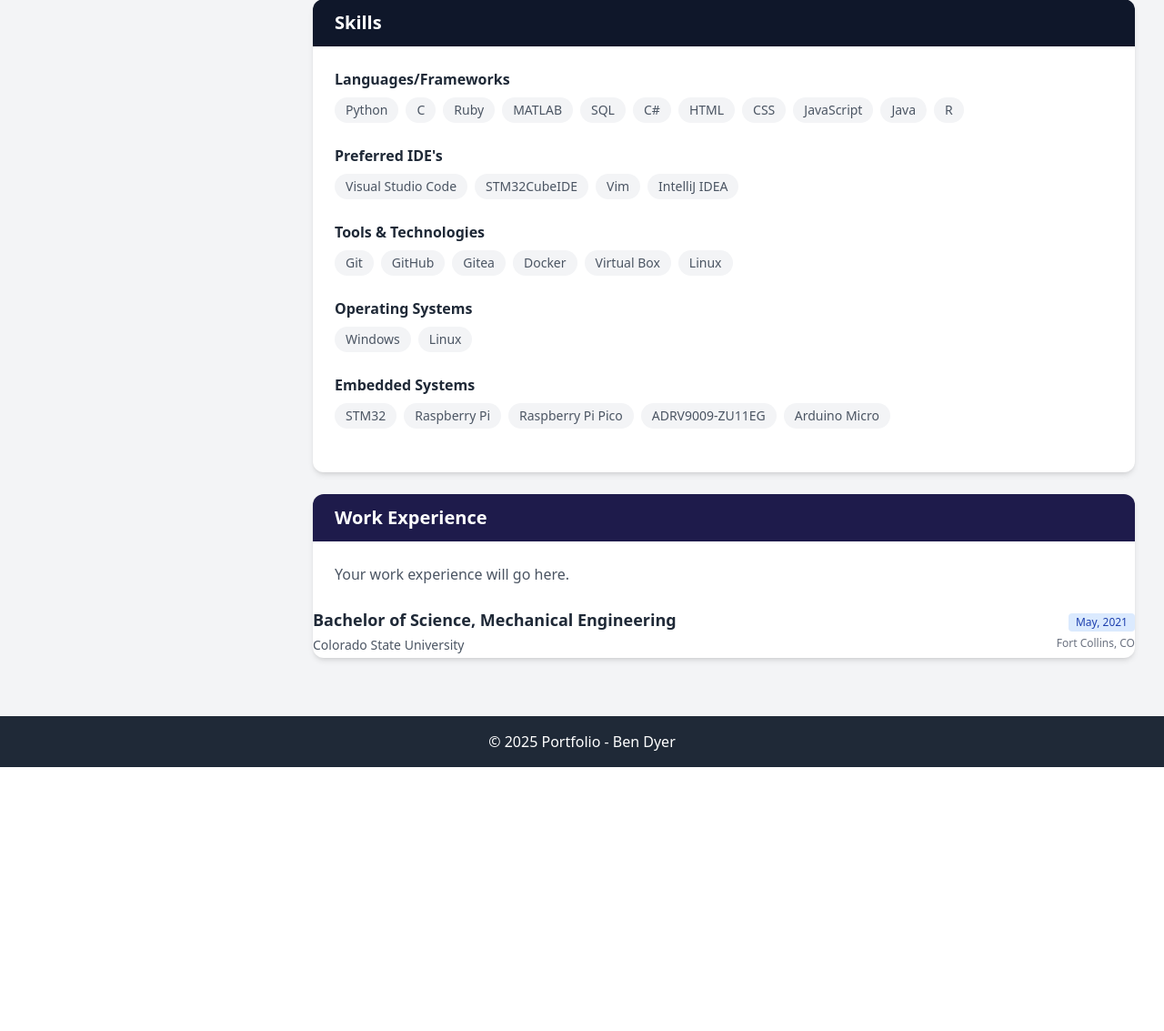
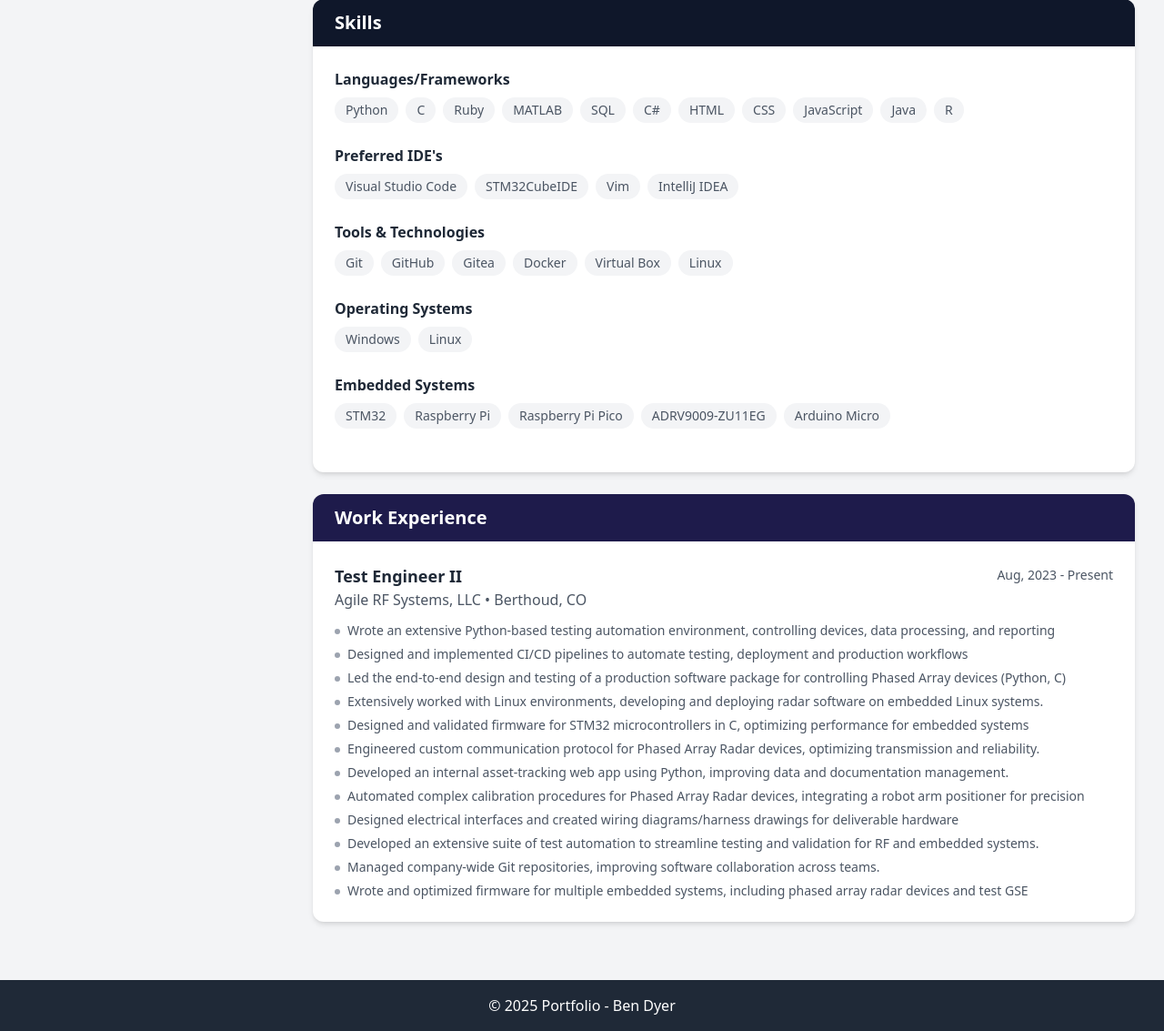
Before and after one commit to b5050d/portfolio, a Flask app: page / in a window 1280 px wide. Shown: the part 711-1844 px from the top of the page at 91% size. Before the commit the page ends 1554 px from the top, so only its background shows below. Run offline with Flask 3, Linux system fonts and the light colour scheme; some libraries are stand-ins or nearby versions.

Commit message:
implemented the work experiences, not added all yet

```diff
--- a/app.py
+++ b/app.py
@@ -3,10 +3,16 @@ from flask import Flask, render_template
 app = Flask(__name__)
 from home_objects import educations
 from skills import skill_categories
+from work_experiences import work_experiences
 
 @app.route('/')
 def home():
-    return render_template('home.html', educations=educations, skill_categories=skill_categories)
+    return render_template(
+        'home.html',
+        educations=educations,
+        skill_categories=skill_categories,
+        work_experiences=work_experiences,
+        )
 
 @app.route('/projects')
 def projects():
--- a/templates/home.html
+++ b/templates/home.html
@@ -132,23 +132,27 @@
                 <div class="bg-indigo-950 px-6 py-3">
                     <h2 class="text-xl font-bold text-white">Work Experience</h2>
                 </div>
-                <div class="p-6">
-                    <p class="text-gray-600">Your work experience will go here.</p>
-                </div>
-
-                <!-- Education Entry 3 -->
-                <div>
-                    <div class="flex justify-between items-baseline">
-                        <h3 class="text-lg font-semibold text-gray-800">Bachelor of Science, Mechanical Engineering</h3>
-                        <span class="text-xs bg-blue-100 text-blue-800 px-2 py-0.5 rounded">May, 2021</span>
+                {% for work_experience in work_experiences %}
+                <div class="p-6 {% if not loop.last %}border-b border-gray-100{% endif %}">
+                    <div class="flex justify-between items-start mb-2">
+                        <div>
+                            <h3 class="text-lg font-semibold text-gray-800">{{ work_experience.position }}</h3>
+                            <p class="text-gray-600">{{ work_experience.company }} • {{ work_experience.location }}</p>
+                        </div>
+                        <div class="text-right">
+                            <span class="text-sm font-medium text-gray-600">{{ work_experience.start_date }} - {{ work_experience.end_date }}</span>
+                        </div>
                     </div>
-                    <div class="flex justify-between text-sm text-gray-600 mt-1">
-                        <span>Colorado State University</span>
-                        <span class="text-xs text-gray-500">Fort Collins, CO</span>
-                    </div>
-                    <ul class="mt-1 text-sm text-gray-600 space-y-0.5">
+                    <ul class="mt-3 space-y-1.5">
+                        {% for bullet in work_experience.bullets %}
+                            <li class="flex items-start">
+                                <span class="w-1.5 h-1.5 bg-gray-400 rounded-full mt-2 mr-2 flex-shrink-0"></span>
+                                <span class="text-gray-600 text-sm">{{ bullet }}</span>
+                            </li>
+                        {% endfor %}
                     </ul>
                 </div>
+                {% endfor %}
 
             </div>
         </div>
--- /dev/null
+++ b/work_experiences.py
@@ -0,0 +1,37 @@
+
+
+
+class WorkExperience:
+    def __init__(self, position: str, company: str, location: str, start_date: str, end_date: str, bullets: list = []):
+        self.position = position
+        self.company = company
+        self.location = location
+        self.start_date = start_date
+        self.end_date = end_date
+        self.bullets = bullets
+
+
+
+work_experiences = []
+work_experiences.append(
+    WorkExperience(
+        position="Test Engineer II",
+        company="Agile RF Systems, LLC",
+        location="Berthoud, CO",
+        start_date="Aug, 2023",
+        end_date="Present",
+        bullets=[
+            "Wrote an extensive Python-based testing automation environment, controlling devices, data processing, and reporting",
+            "Designed and implemented CI/CD pipelines to automate testing, deployment and production workflows",
+            "Led the end-to-end design and testing of a production software package for controlling Phased Array devices (Python, C)",
+            "Extensively worked with Linux environments, developing and deploying radar software on embedded Linux systems.",
+            "Designed and validated firmware for STM32 microcontrollers in C, optimizing performance for embedded systems",
+            "Engineered custom communication protocol for Phased Array Radar devices, optimizing transmission and reliability.",
+            "Developed an internal asset-tracking web app using Python, improving data and documentation management.",            "Automated complex calibration procedures for Phased Array Radar devices, integrating a robot arm positioner for precision",
+            "Designed electrical interfaces and created wiring diagrams/harness drawings for deliverable hardware",
+            "Developed an extensive suite of test automation to streamline testing and validation for RF and embedded systems.",
+            "Managed company-wide Git repositories, improving software collaboration across teams.",
+            "Wrote and optimized firmware for multiple embedded systems, including phased array radar devices and test GSE",
+        ]
+    )
+)
```
